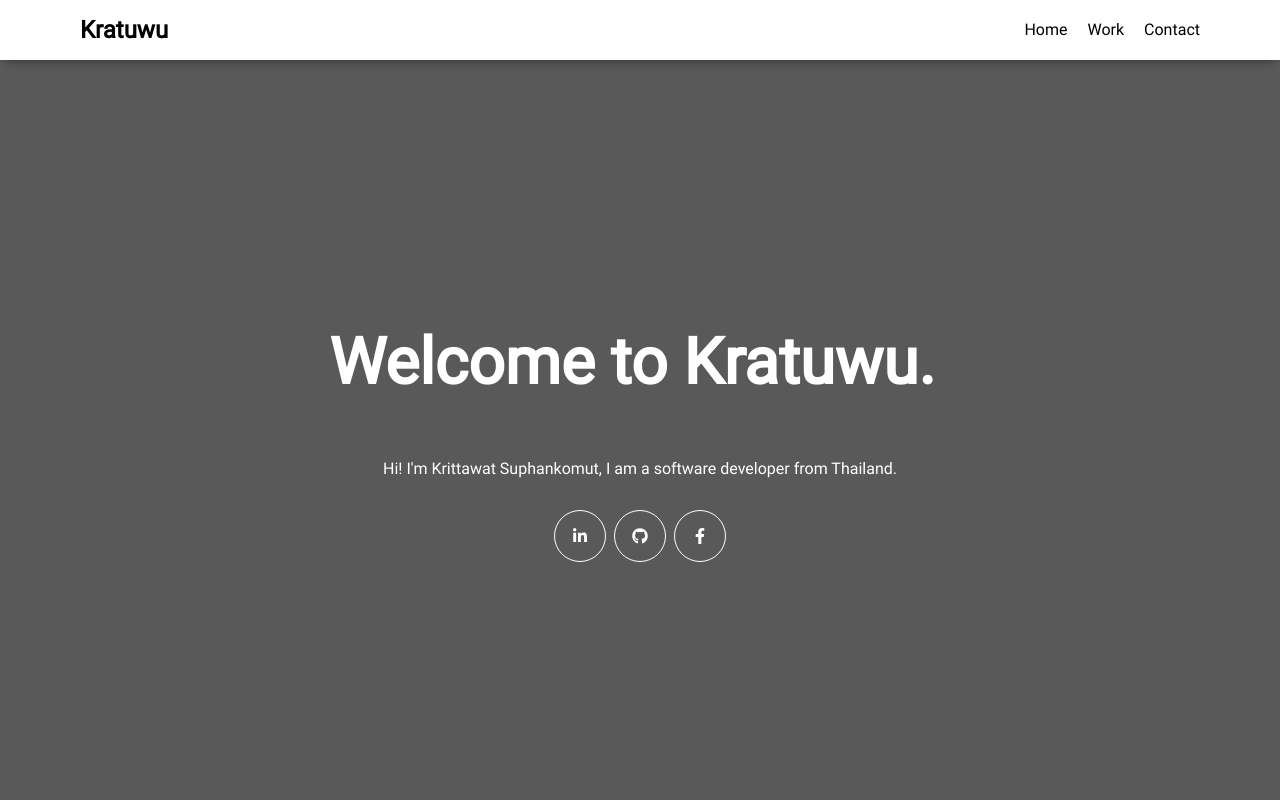
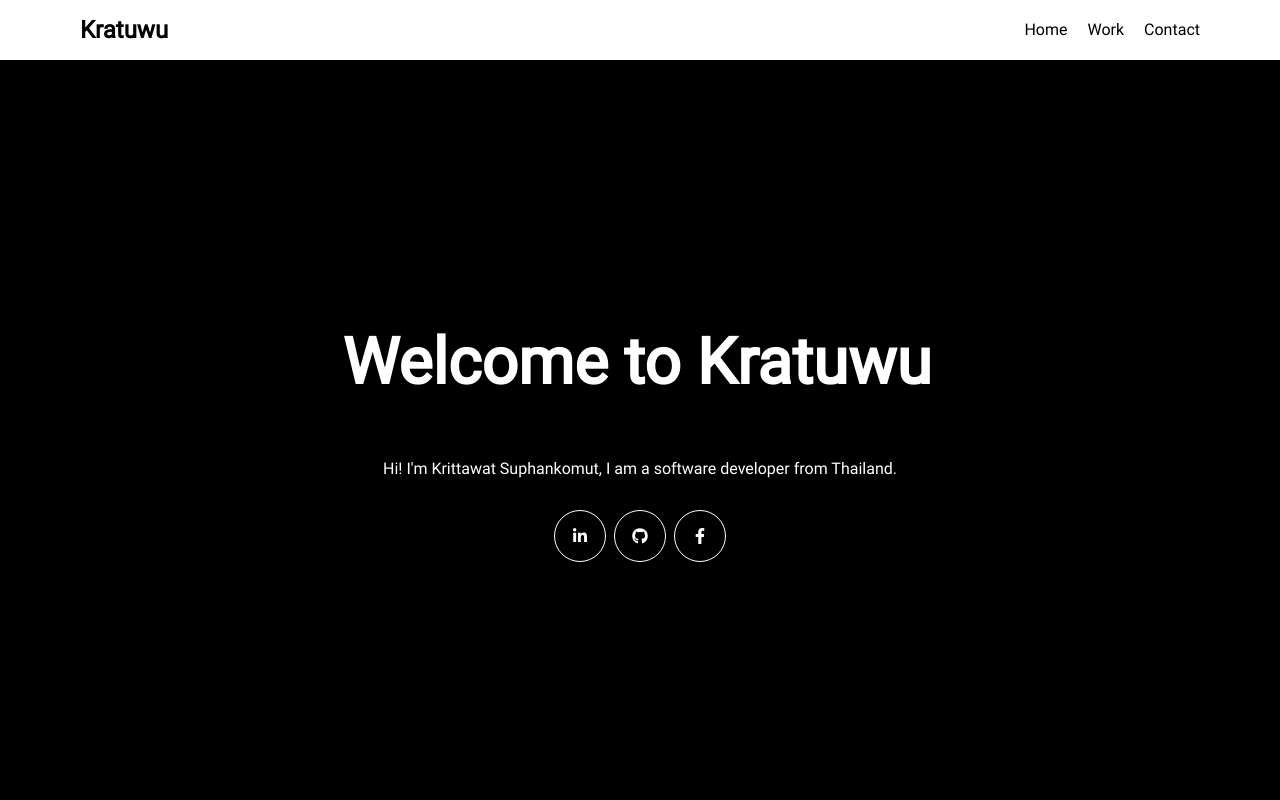
Before and after one commit to kratuwu/kratuwu, a React (Create React App) app: page / in a window 1280 px wide. Shown: the top 800 px of the page. Built offline with nearby package versions, Linux system fonts and the light colour scheme.

Commit message:
change Caret style

```diff
--- a/src/components/contents/Home.tsx
+++ b/src/components/contents/Home.tsx
@@ -3,7 +3,7 @@ import styled, { keyframes } from "styled-components";
 import Social from "../Social";
 const HomeWrapper = styled.div`
   min-height: calc(100vh - 60px);
-  background-color: rgba(0, 0, 0, 0.65);
+  background-color: rgb(0, 0, 0);
   display: flex;
   flex-direction: column;
   justify-content: center;
@@ -16,19 +16,38 @@ const HomeWrapper = styled.div`
 `;
 
 const blinkCaret = keyframes`
-  from, to { color: transparent }
-  50% { color: white; }
+  from, to { background: transparent }
+  50% {
+    background: linear-gradient(
+      60deg,
+      hsl(224, 85%, 66%),
+      hsl(269, 85%, 66%),
+      hsl(314, 85%, 66%),
+      hsl(359, 85%, 66%),
+      hsl(44, 85%, 66%),
+      hsl(89, 85%, 66%),
+      hsl(134, 85%, 66%),
+      hsl(179, 85%, 66%)
+    );
+    background-position: 100% 50%;
+  }
 `;
-const Caret = styled.span`
+const Caret = styled.div`
   animation: ${blinkCaret} 0.75s step-end infinite;
+  width: 3px;
+  margin-left: 3px;
 `;
 const TitleStyled = styled.h1`
   font-size: 32px;
   @media (min-width: 640px) {
     font-size: 64px;
   }
+  display: flex;
+  flex-direction: row;
+  justify-content: center;
 `;
-const textTitle: string = "Welcome to Kratuwu.";
+
+const textTitle: string = "Welcome to Kratuwu";
 
 const Home = ({ forwardedRef }: any) => {
   const [textTyper, setTextTyper] = useState("");
@@ -49,8 +68,10 @@ const Home = ({ forwardedRef }: any) => {
   return (
     <HomeWrapper ref={forwardedRef}>
       <TitleStyled>
-        <span>{textTyper}</span>
-        <Caret>|</Caret>
+        <div>
+          <span>{textTyper}</span>
+        </div>
+        <Caret />
       </TitleStyled>
       <p>
         Hi! I'm Krittawat Suphankomut, I am a software developer from Thailand.
```
